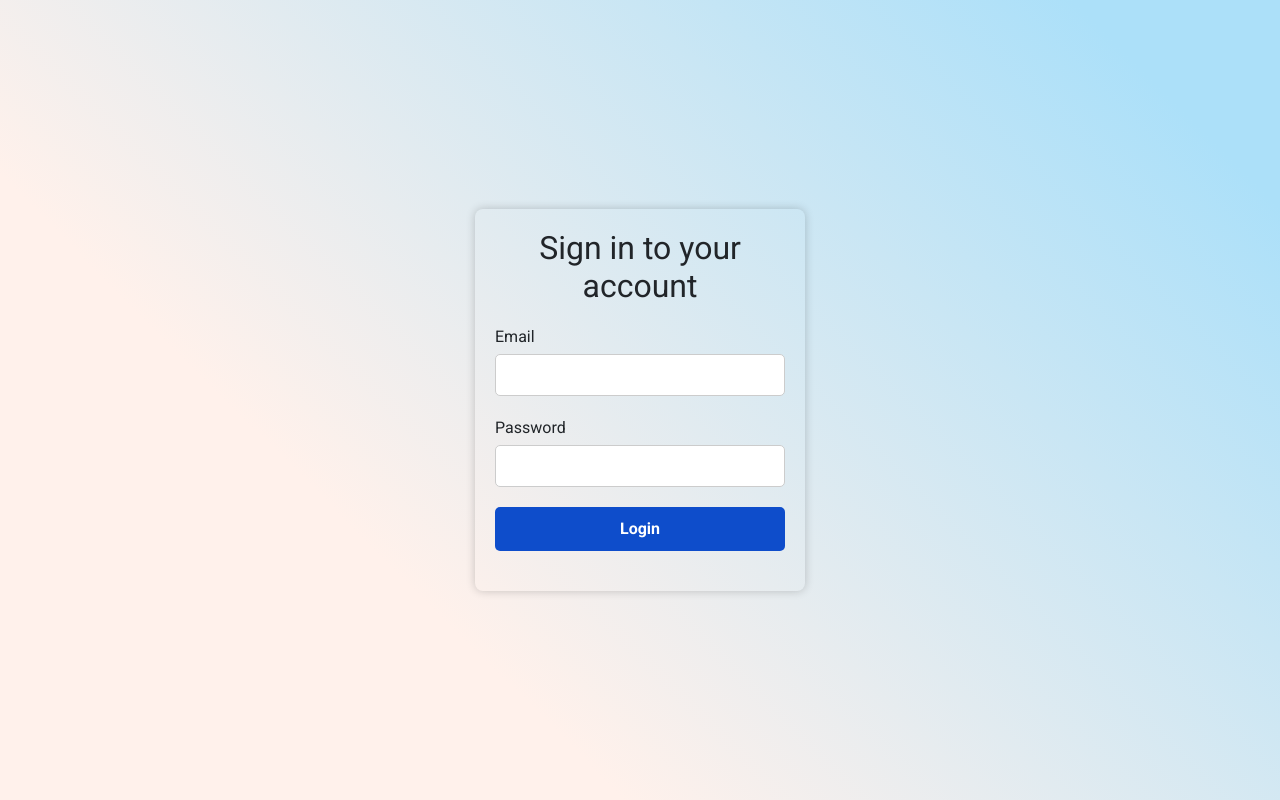
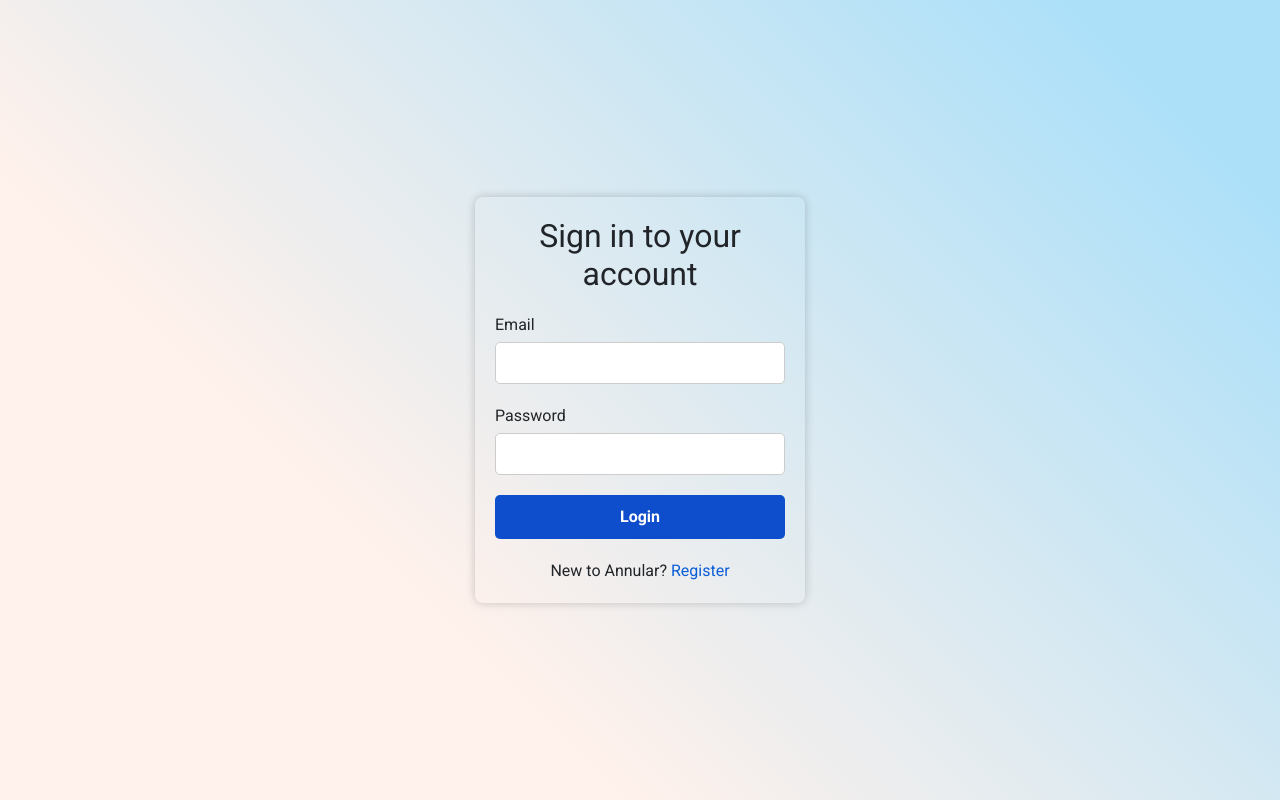
Before and after one commit to kishor88vas/Annular-Project, a React (Create React App) app: page /loginUser in a window 1280 px wide. Built offline with nearby package versions, Linux system fonts and the light colour scheme.

Commit message:
Test Completed.

```diff
--- a/src/components/LoginPage.js
+++ b/src/components/LoginPage.js
@@ -106,7 +106,7 @@ const LoginPage = () => {
           className="register-link"
           style={{ textDecoration: "none", marginTop: "20px" }}
         >
-          {/* New to Annular? <Link to="/registerUser">Register</Link> */}
+          New to Annular? <Link to="/registerUser">Register</Link>
         </div>
       </div>
     </Container>
```
